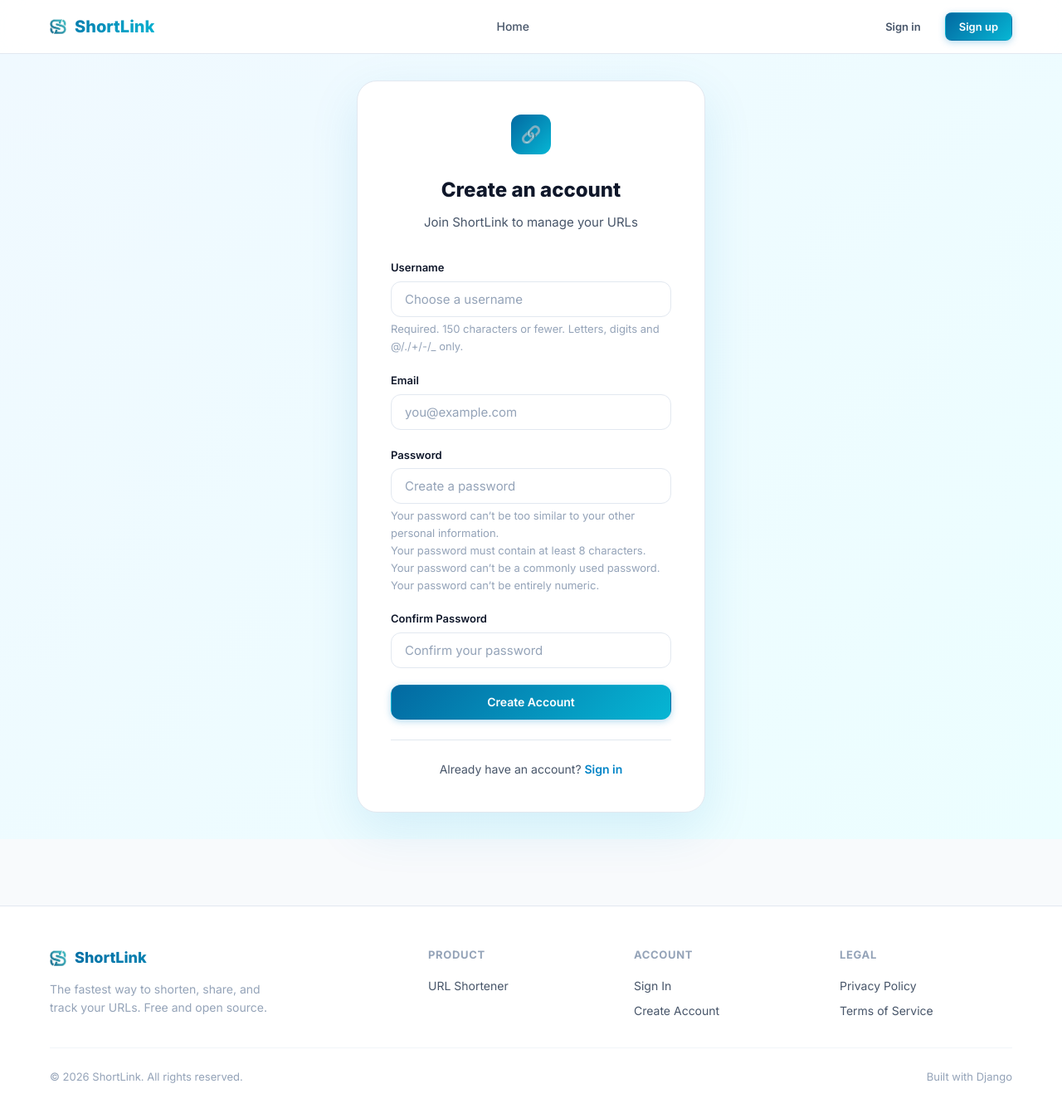
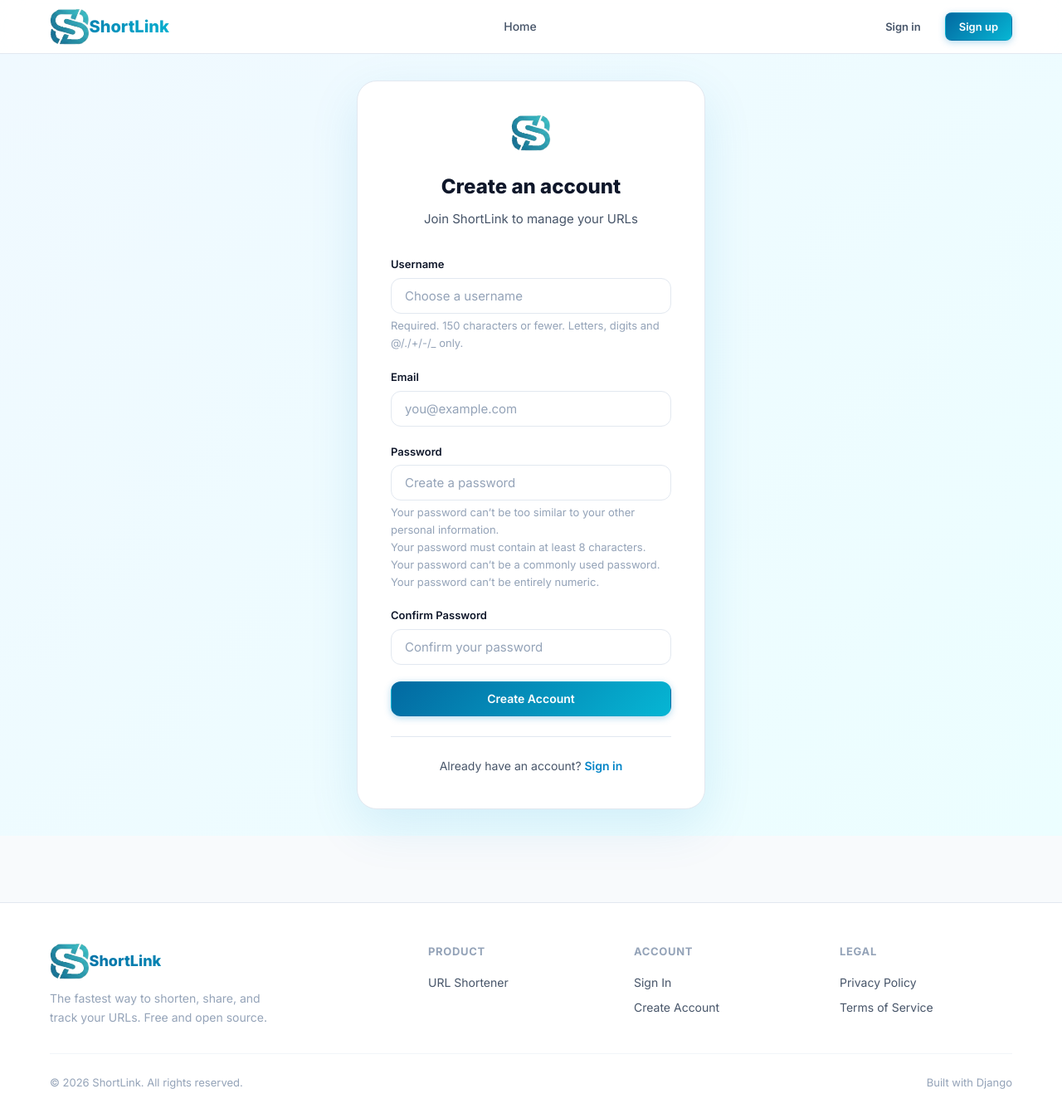
Before and after one commit to huzaifa-asad/urls-shortener-app-django, a Django app: page /register/ in a window 1280 px wide. Shown: the whole page at 83% size. Before the commit the page ends 1305 px from the top, so only its background shows below. Run offline with Django 5.2, Linux system fonts and the light colour scheme.

Commit message:
add some ui changes

```diff
--- a/urlshortener/app/templates/auth/login.html
+++ b/urlshortener/app/templates/auth/login.html
@@ -6,7 +6,7 @@
 {% block content %}
 <section class="auth-section">
     <div class="auth-card">
-        <div style="width: 48px; height: 48px; background: var(--gradient-water); border-radius: var(--radius-lg); display: flex; align-items: center; justify-content: center; margin: 0 auto 24px; color: white; font-size: 1.25rem;">🔗</div>
+        <img src="{% static 'img/logo.png' %}" alt="ShortLink Logo" style="height: 44px; width: auto; display: block; margin: 0 auto 24px;">
         <h1>Welcome back</h1>
         <p class="subtitle">Sign in to your account</p>
 
--- a/urlshortener/app/templates/auth/register.html
+++ b/urlshortener/app/templates/auth/register.html
@@ -6,7 +6,7 @@
 {% block content %}
 <section class="auth-section">
     <div class="auth-card">
-        <div style="width: 48px; height: 48px; background: var(--gradient-water); border-radius: var(--radius-lg); display: flex; align-items: center; justify-content: center; margin: 0 auto 24px; color: white; font-size: 1.25rem;">🔗</div>
+        <img src="{% static 'img/logo.png' %}" alt="ShortLink Logo" style="height: 44px; width: auto; display: block; margin: 0 auto 24px;">
         <h1>Create an account</h1>
         <p class="subtitle">Join ShortLink to manage your URLs</p>
 
--- a/urlshortener/static/css/style.css
+++ b/urlshortener/static/css/style.css
@@ -108,7 +108,7 @@ ul { list-style: none; }
 }
 .navbar .container { display: flex; align-items: center; justify-content: space-between; height: 64px; }
 .navbar-brand {
-  display: flex; align-items: center; gap: 10px;
+  display: flex; align-items: center; gap: 0;
   font-weight: 800; font-size: 1.25rem;
   background: var(--gradient-water);
   -webkit-background-clip: text;
@@ -116,7 +116,7 @@ ul { list-style: none; }
   background-clip: text;
 }
 .navbar-brand img {
-  height: 36px; width: auto;
+  height: 44px; width: auto;
   -webkit-text-fill-color: initial;
   background: none;
   background-clip: initial;
--- a/urlshortener/templates/base.html
+++ b/urlshortener/templates/base.html
@@ -18,7 +18,7 @@
         <div class="container">
             <a href="{% url 'home' %}" class="navbar-brand">
                 <span class="navbar-brand-icon">
-                    <img src="{% static 'img/logo.png' %}" alt="ShortLink" style="width: 20px; height: 20px; object-fit: contain;">
+                    <img src="{% static 'img/logo.png' %}" alt="ShortLink">
                 </span>
                 ShortLink
             </a>
@@ -60,7 +60,7 @@
                 <div class="footer-brand">
                 <a href="{% url 'home' %}" class="navbar-brand" style="font-size: 1.125rem;">
                         <span class="navbar-brand-icon">
-                            <img src="{% static 'img/logo.png' %}" alt="ShortLink" style="width: 20px; height: 20px; object-fit: contain;">
+                            <img src="{% static 'img/logo.png' %}" alt="ShortLink">
                         </span>
                         ShortLink
                     </a>
--- a/urlshortener/urlshortener/settings.py
+++ b/urlshortener/urlshortener/settings.py
@@ -180,10 +180,9 @@ STORAGES = {
         'BACKEND': 'django.core.files.storage.FileSystemStorage',
     },
     'staticfiles': {
-        'BACKEND': 'whitenoise.storage.CompressedManifestStaticFilesStorage',
+        'BACKEND': 'whitenoise.storage.CompressedStaticFilesStorage',
     },
 }
-WHITENOISE_MANIFEST_STRICT = False
 
 # Default primary key field type
 # https://docs.djangoproject.com/en/5.2/ref/settings/#default-auto-field
```
